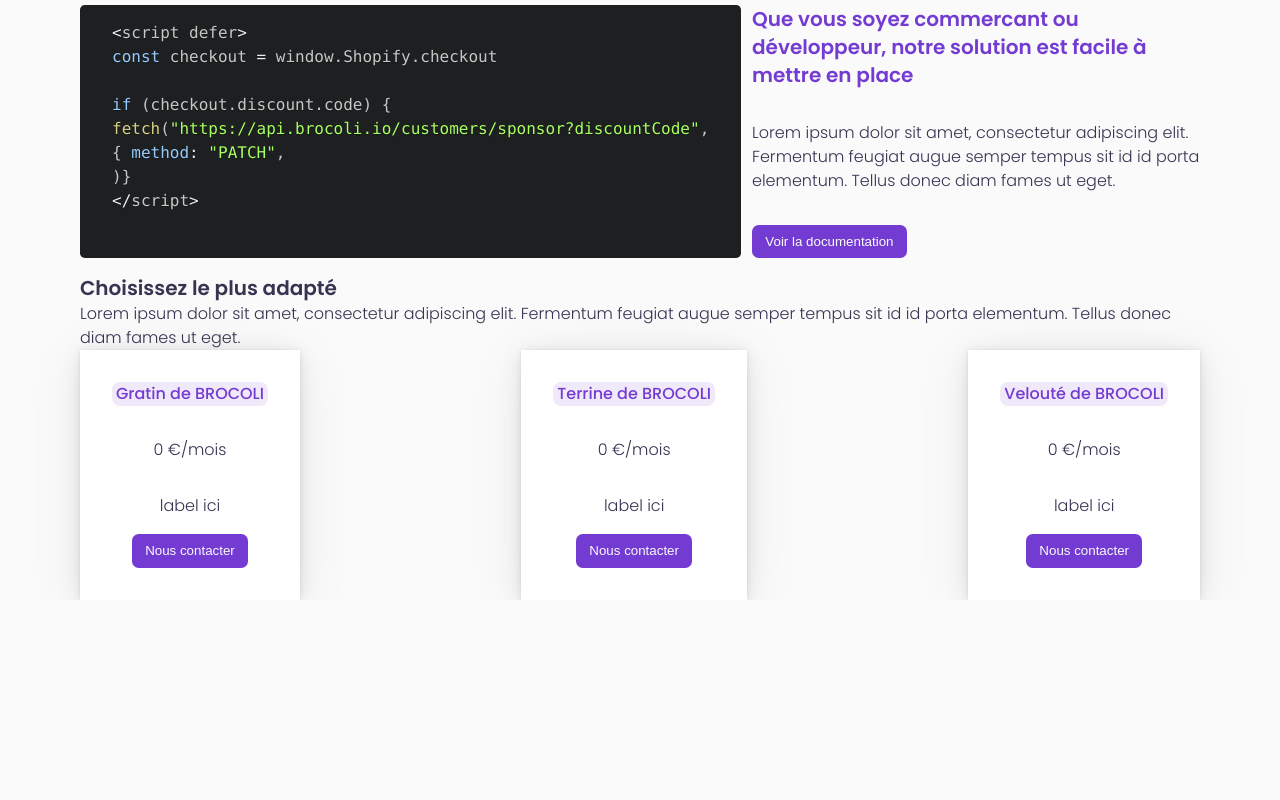
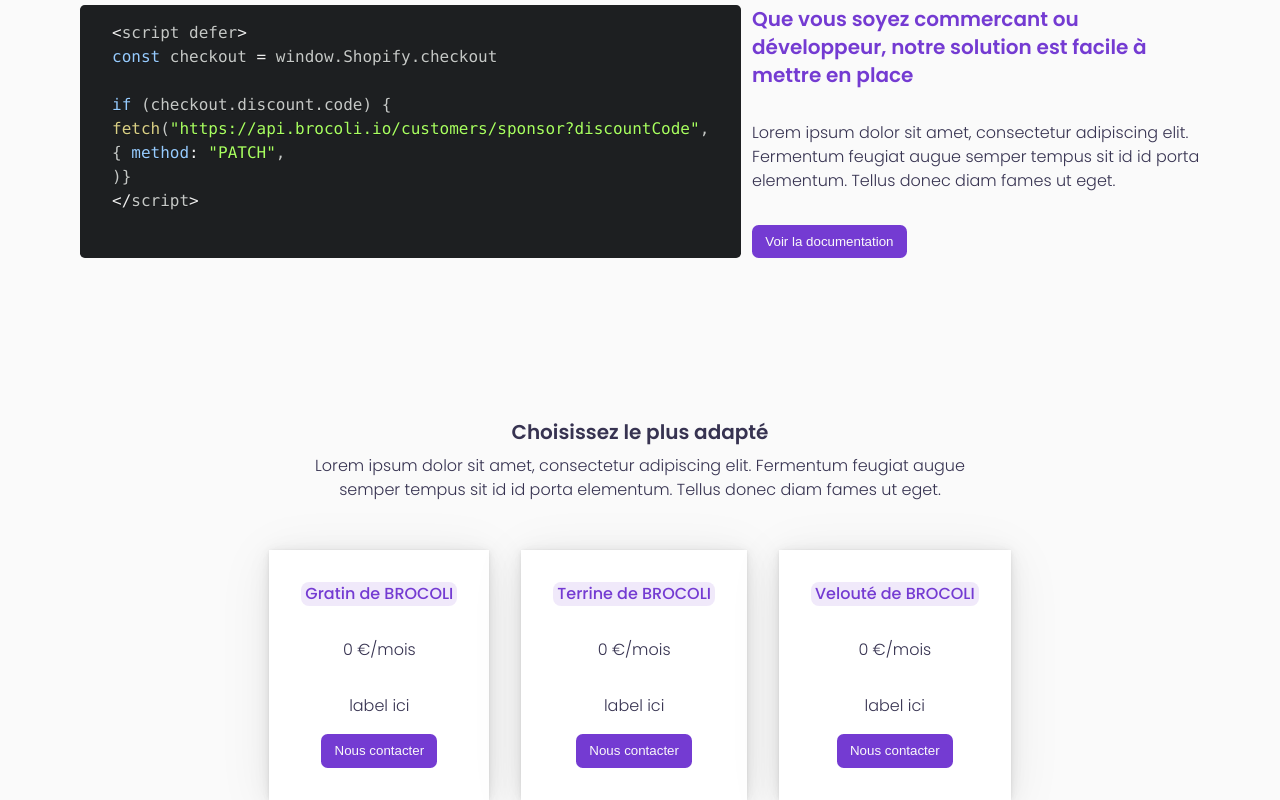
Before and after one commit to MaeWolff/potential-brocoli, a React (Create React App) app: page / in a window 1280 px wide. Shown: the part 755-1555 px from the top of the page. Before the commit the page ends 1355 px from the top, so only its background shows below. Built offline with nearby package versions, Linux system fonts and the light colour scheme; no server answers.

Commit message:
style: improve layout on prices section

```diff
--- a/src/pages/HomePage.tsx
+++ b/src/pages/HomePage.tsx
@@ -47,6 +47,8 @@
 const PricesSection = styled.div`
   display: flex;
   flex-direction: column;
+  align-items: center;
+  justify-content: center;
 `;
 
 export default function HomePage() {
@@ -121,30 +123,41 @@
         </div>
       </div>
 
+      <Spacer axis="vertical" size={8} />
+
       <PricesSection>
         <Heading as="h2">Choisissez le plus adapté</Heading>
 
-        <Text>
+        <Spacer axis="vertical" size={0.5} />
+
+        <Text style={{ maxWidth: "60%" }} align="center">
           Lorem ipsum dolor sit amet, consectetur adipiscing elit. Fermentum
           feugiat augue semper tempus sit id id porta elementum. Tellus donec
           diam fames ut eget.
         </Text>
 
+        <Spacer axis="vertical" size={3} />
+
         {/* TODO: fix me */}
         <div
           style={{
+            width: "100%",
             display: "flex",
             flexDirection: "row",
-            justifyContent: "space-between",
+            justifyContent: "center",
           }}
         >
           <PriceCard name="Gratin de BROCOLI" price={0}>
             <>label ici</>
           </PriceCard>
 
+          <Spacer axis="horizontal" size={2} />
+
           <PriceCard name="Terrine de BROCOLI" price={0}>
             <>label ici</>
           </PriceCard>
+
+          <Spacer axis="horizontal" size={2} />
 
           <PriceCard name="Velouté de BROCOLI" price={0}>
             <>label ici</>
```
